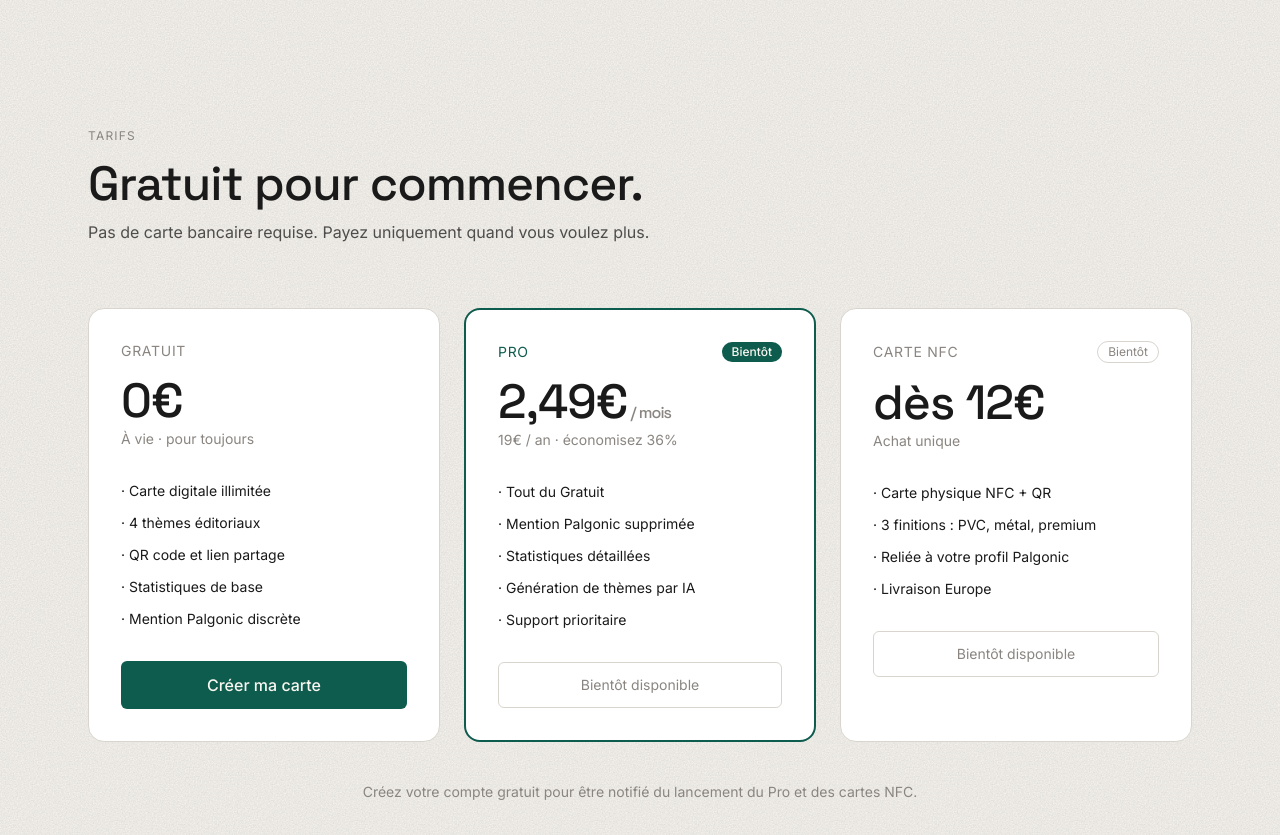
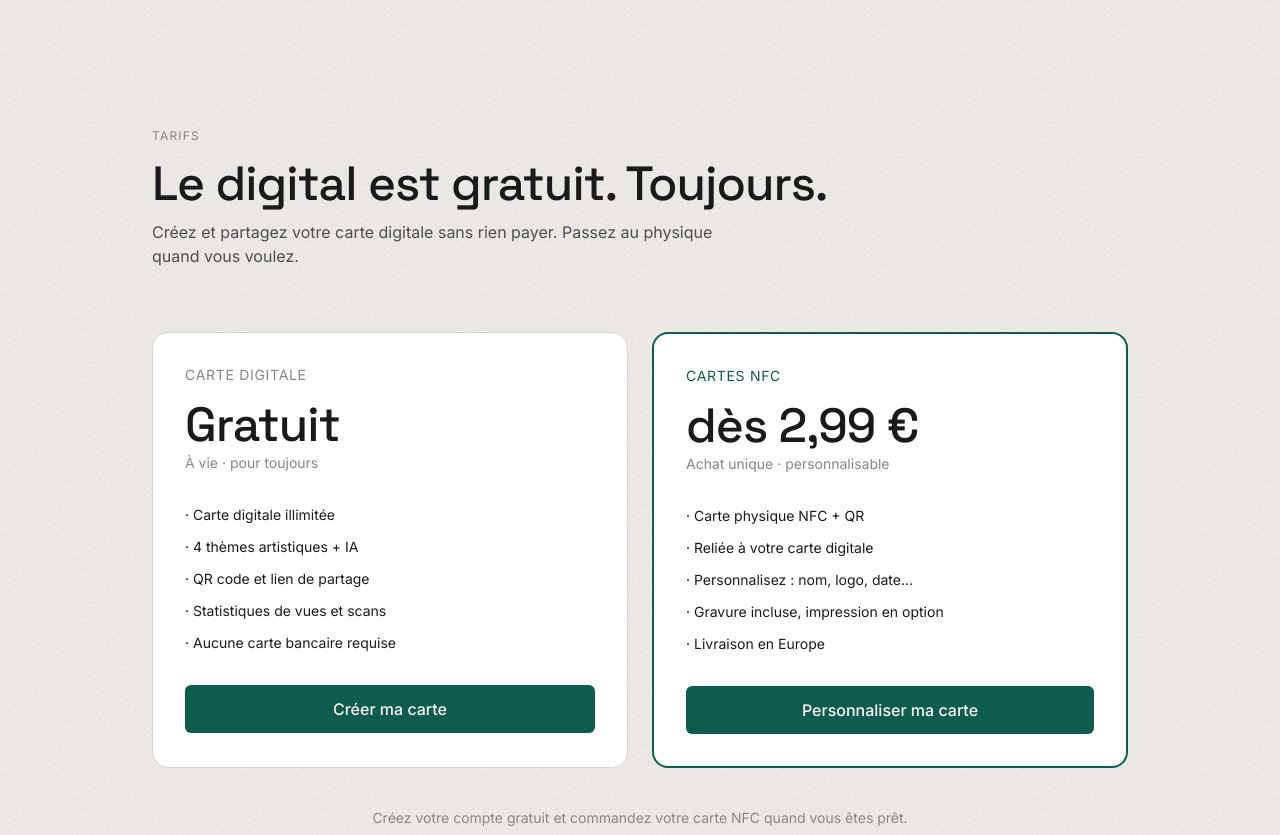
Before and after one commit to Nacimuus/twty-card-platform, a Next.js app: page / in a window 1280 px wide. Shown: the part 2445-3280 px from the top of the page. Built offline with nearby package versions, Linux system fonts and the light colour scheme; no server answers.

Commit message:
feat(homepage): new business model — free digital + NFC cards, remove Pro tier

```diff
--- a/app/page.tsx
+++ b/app/page.tsx
@@ -63,51 +63,36 @@ const COPY = {
     },
     pricing: {
       eyebrow: "Tarifs",
-      heading: "Gratuit pour commencer.",
+      heading: "Le digital est gratuit. Toujours.",
       subhead:
-        "Pas de carte bancaire requise. Payez uniquement quand vous voulez plus.",
+        "Créez et partagez votre carte digitale sans rien payer. Passez au physique quand vous voulez.",
       footnote:
-        "Créez votre compte gratuit pour être notifié du lancement du Pro et des cartes NFC.",
+        "Créez votre compte gratuit et commandez votre carte NFC quand vous êtes prêt.",
       free: {
-        label: "Gratuit",
-        price: "0€",
+        label: "Carte digitale",
+        price: "Gratuit",
         period: "À vie · pour toujours",
         features: [
           "Carte digitale illimitée",
-          "4 thèmes éditoriaux",
-          "QR code et lien partage",
-          "Statistiques de base",
-          "Mention Palgonic discrète",
+          "4 thèmes artistiques + IA",
+          "QR code et lien de partage",
+          "Statistiques de vues et scans",
+          "Aucune carte bancaire requise",
         ],
         cta: "Créer ma carte",
       },
-      pro: {
-        label: "Pro",
-        badge: "Bientôt",
-        price: "2,49€",
-        per: " / mois",
-        period: "19€ / an · économisez 36%",
-        features: [
-          "Tout du Gratuit",
-          "Mention Palgonic supprimée",
-          "Statistiques détaillées",
-          "Génération de thèmes par IA",
-          "Support prioritaire",
-        ],
-        cta: "Bientôt disponible",
-      },
       nfc: {
-        label: "Carte NFC",
-        badge: "Bientôt",
-        price: "dès 12€",
-        period: "Achat unique",
+        label: "Cartes NFC",
+        price: "dès 2,99 €",
+        period: "Achat unique · personnalisable",
         features: [
           "Carte physique NFC + QR",
-          "3 finitions : PVC, métal, premium",
-          "Reliée à votre profil Palgonic",
-          "Livraison Europe",
+          "Reliée à votre carte digitale",
+          "Personnalisez : nom, logo, date…",
+          "Gravure incluse, impression en option",
+          "Livraison en Europe",
         ],
-        cta: "Bientôt disponible",
+        cta: "Personnaliser ma carte",
       },
     },
     faq: {
@@ -116,7 +101,11 @@ const COPY = {
       items: [
         {
           q: "C'est vraiment gratuit ?",
-          a: "Oui. La carte digitale est gratuite à vie, sans carte bancaire requise. Vous payez uniquement si vous voulez le tier Pro ou une carte NFC physique.",
+          a: "Oui. La carte digitale est gratuite à vie, sans carte bancaire requise. Vous payez uniquement si vous commandez une carte NFC physique.",
+        },
+        {
+          q: "Combien coûte une carte NFC ?",
+          a: "À partir de 2,99 € pour la carte de base. Le prix évolue selon les options que vous ajoutez (logo, date, impression). La livraison est en supplément.",
         },
         {
           q: "Vendez-vous mes données ?",
@@ -129,10 +118,6 @@ const COPY = {
         {
           q: "Et si je veux supprimer mon compte ?",
           a: "Vous pouvez supprimer votre compte à tout moment depuis votre tableau de bord. Toutes vos données sont effacées définitivement, sans question posée.",
-        },
-        {
-          q: "Quand sortent le Pro et les cartes NFC ?",
-          a: "Très bientôt. Créez votre compte gratuit pour être informé en priorité du lancement.",
         },
       ],
     },
@@ -194,50 +179,36 @@ const COPY = {
     },
     pricing: {
       eyebrow: "Pricing",
-      heading: "Free to start.",
-      subhead: "No credit card required. Pay only when you want more.",
+      heading: "Digital is free. Always.",
+      subhead:
+        "Create and share your digital card at no cost. Go physical whenever you want.",
       footnote:
-        "Create your free account to be notified when Pro and NFC cards launch.",
+        "Create your free account and order your NFC card when you're ready.",
       free: {
-        label: "Free",
-        price: "€0",
+        label: "Digital card",
+        price: "Free",
         period: "Forever · for life",
         features: [
           "Unlimited digital card",
-          "4 editorial themes",
+          "4 artistic themes + AI",
           "QR code and share link",
-          "Basic analytics",
-          "Subtle Palgonic mention",
+          "Views and scans analytics",
+          "No credit card required",
         ],
         cta: "Create my card",
       },
-      pro: {
-        label: "Pro",
-        badge: "Soon",
-        price: "€2.49",
-        per: " / month",
-        period: "€19 / year · save 36%",
-        features: [
-          "Everything in Free",
-          "Palgonic mention removed",
-          "Detailed analytics",
-          "AI theme generation",
-          "Priority support",
-        ],
-        cta: "Coming soon",
-      },
       nfc: {
-        label: "NFC card",
-        badge: "Soon",
-        price: "from €12",
-        period: "One-time purchase",
+        label: "NFC cards",
+        price: "from €2.99",
+        period: "One-time purchase · customizable",
         features: [
           "Physical NFC + QR card",
-          "3 finishes: PVC, metal, premium",
-          "Linked to your Palgonic profile",
+          "Linked to your digital card",
+          "Customize: name, logo, date…",
+          "Engraving included, printing optional",
           "Europe shipping",
         ],
-        cta: "Coming soon",
+        cta: "Customize my card",
       },
     },
     faq: {
@@ -246,7 +217,11 @@ const COPY = {
       items: [
         {
           q: "Is it really free?",
-          a: "Yes. The digital card is free forever, with no credit card required. You only pay if you want the Pro tier or a physical NFC card.",
+          a: "Yes. The digital card is free forever, with no credit card required. You only pay if you order a physical NFC card.",
+        },
+        {
+          q: "How much is an NFC card?",
+          a: "From €2.99 for the base card. The price grows with the options you add (logo, date, printing). Shipping is extra.",
         },
         {
           q: "Do you sell my data?",
@@ -259,10 +234,6 @@ const COPY = {
         {
           q: "What if I want to delete my account?",
           a: "You can delete your account at any time from your dashboard. All your data is permanently erased, no questions asked.",
-        },
-        {
-          q: "When are Pro and NFC cards launching?",
-          a: "Very soon. Create your free account to be the first to know.",
         },
       ],
     },
@@ -382,7 +353,7 @@ export default async function Home({
 }
 
 // ============================================================
-// Nav — uses integrated PalgonicLogo
+// Nav
 // ============================================================
 function Nav({
   signedIn,
@@ -468,7 +439,7 @@ function Nav({
 }
 
 // ============================================================
-// Hero — no standalone mark (the proper logo lives in the nav above)
+// Hero
 // ============================================================
 function Hero({ signedIn, t }: { signedIn: boolean; t: T }) {
   return (
@@ -688,12 +659,12 @@ function HowItWorks({ t }: { t: T }) {
 }
 
 // ============================================================
-// Pricing
+// Pricing — two blocks: free digital + NFC cards
 // ============================================================
 function Pricing({ t }: { t: T }) {
   return (
     <section id="tarifs" className="py-24 sm:py-32">
-      <div className="mx-auto max-w-6xl px-6">
+      <div className="mx-auto max-w-5xl px-6">
         <p className="text-xs uppercase tracking-widest text-pierre">
           {t.pricing.eyebrow}
         </p>
@@ -702,18 +673,21 @@ function Pricing({ t }: { t: T }) {
         </h2>
         <p className="mt-3 max-w-xl text-encre/75">{t.pricing.subhead}</p>
 
-        <div className="mt-16 grid gap-6 md:grid-cols-3">
+        <div className="mt-16 grid gap-6 md:grid-cols-2">
+          {/* Free digital card */}
           <div className="rounded-2xl border border-pierre-soft bg-white p-8">
             <p className="text-sm uppercase tracking-wider text-pierre">
               {t.pricing.free.label}
             </p>
             <p className="mt-4 font-display text-5xl">{t.pricing.free.price}</p>
             <p className="mt-1 text-sm text-pierre">{t.pricing.free.period}</p>
+
             <ul className="mt-8 space-y-3 text-sm">
               {t.pricing.free.features.map((f) => (
                 <li key={f}>· {f}</li>
               ))}
             </ul>
+
             <Link
               href="/signup"
               className="mt-8 block rounded-md bg-foret py-3 text-center font-medium text-creme transition hover:bg-foret-deep"
@@ -722,52 +696,29 @@ function Pricing({ t }: { t: T }) {
             </Link>
           </div>
 
+          {/* NFC cards */}
           <div
             className="rounded-2xl border-2 bg-white p-8"
             style={{ borderColor: "#0E5C4D" }}
           >
-            <div className="flex items-center justify-between">
-              <p className="text-sm uppercase tracking-wider text-foret">
-                {t.pricing.pro.label}
-              </p>
-              <span className="rounded-full bg-foret px-2.5 py-0.5 text-xs font-medium text-creme">
-                {t.pricing.pro.badge}
-              </span>
-            </div>
-            <p className="mt-4 font-display text-5xl">
-              {t.pricing.pro.price}
-              <span className="text-base text-pierre">{t.pricing.pro.per}</span>
+            <p className="text-sm uppercase tracking-wider text-foret">
+              {t.pricing.nfc.label}
             </p>
-            <p className="mt-1 text-sm text-pierre">{t.pricing.pro.period}</p>
-            <ul className="mt-8 space-y-3 text-sm">
-              {t.pricing.pro.features.map((f) => (
-                <li key={f}>· {f}</li>
-              ))}
-            </ul>
-            <div className="mt-8 rounded-md border border-pierre-soft py-3 text-center text-sm text-pierre">
-              {t.pricing.pro.cta}
-            </div>
-          </div>
-
-          <div className="rounded-2xl border border-pierre-soft bg-white p-8">
-            <div className="flex items-center justify-between">
-              <p className="text-sm uppercase tracking-wider text-pierre">
-                {t.pricing.nfc.label}
-              </p>
-              <span className="rounded-full border border-pierre-soft px-2.5 py-0.5 text-xs text-pierre">
-                {t.pricing.nfc.badge}
-              </span>
-            </div>
             <p className="mt-4 font-display text-5xl">{t.pricing.nfc.price}</p>
             <p className="mt-1 text-sm text-pierre">{t.pricing.nfc.period}</p>
+
             <ul className="mt-8 space-y-3 text-sm">
               {t.pricing.nfc.features.map((f) => (
                 <li key={f}>· {f}</li>
               ))}
             </ul>
-            <div className="mt-8 rounded-md border border-pierre-soft py-3 text-center text-sm text-pierre">
+
+            <Link
+              href="/signup"
+              className="mt-8 block rounded-md bg-foret py-3 text-center font-medium text-creme transition hover:bg-foret-deep"
+            >
               {t.pricing.nfc.cta}
-            </div>
+            </Link>
           </div>
         </div>
 
@@ -815,7 +766,7 @@ function Faq({ t }: { t: T }) {
 }
 
 // ============================================================
-// Footer — uses integrated PalgonicLogo
+// Footer
 // ============================================================
 function Footer({ t }: { t: T }) {
   return (
```
